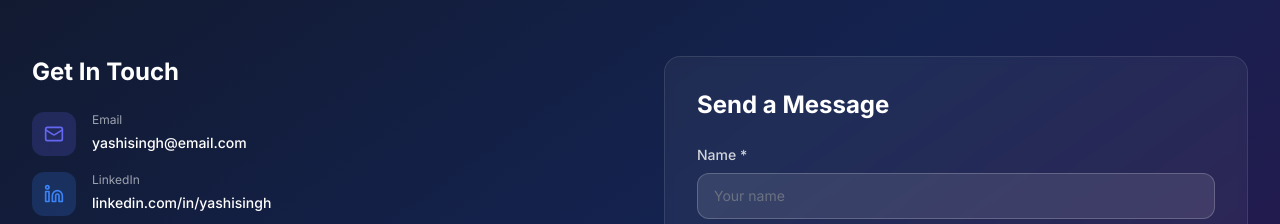
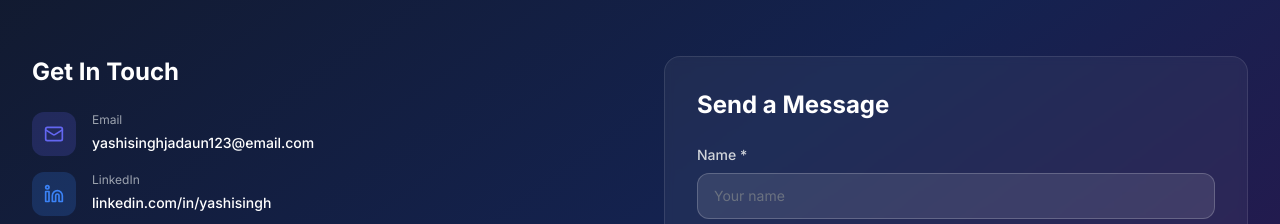
Before and after one commit to yashi1026/Portfolio, a Next.js app: page / in a window 1280 px wide. Shown: the part 5100-5324 px from the top of the page. Built offline with nearby package versions, Linux system fonts and the light colour scheme.

Commit message:
Update ContactSection.tsx

```diff
--- a/src/components/portfolio/ContactSection.tsx
+++ b/src/components/portfolio/ContactSection.tsx
@@ -43,7 +43,7 @@ export default function ContactSection() {
         </svg>
       ),
       label: 'Email',
-      value: 'yashisingh@email.com',
+      value: 'yashisinghjadaun123@email.com',
       href: 'mailto:yashisinghjadaun123@gmail.com',
       color: '#6366f1',
       bg: 'bg-indigo-500/20',
```
